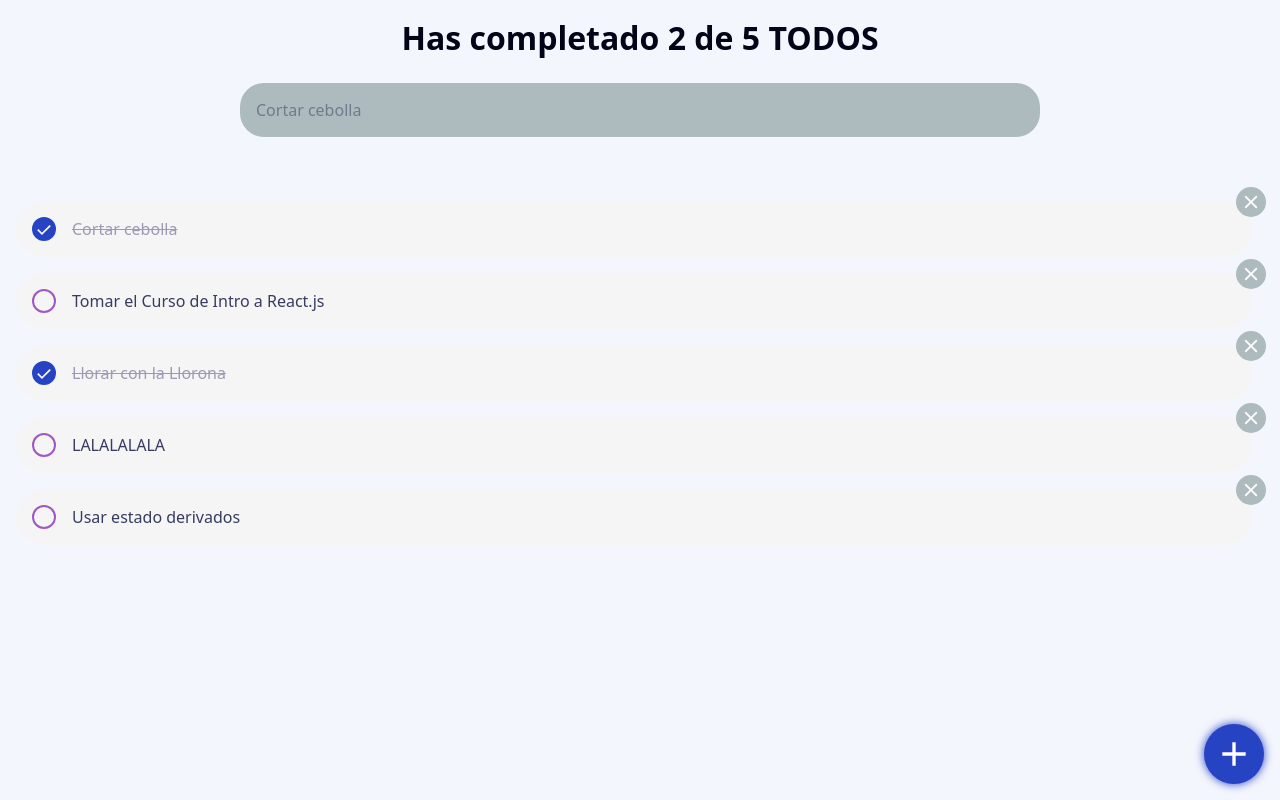
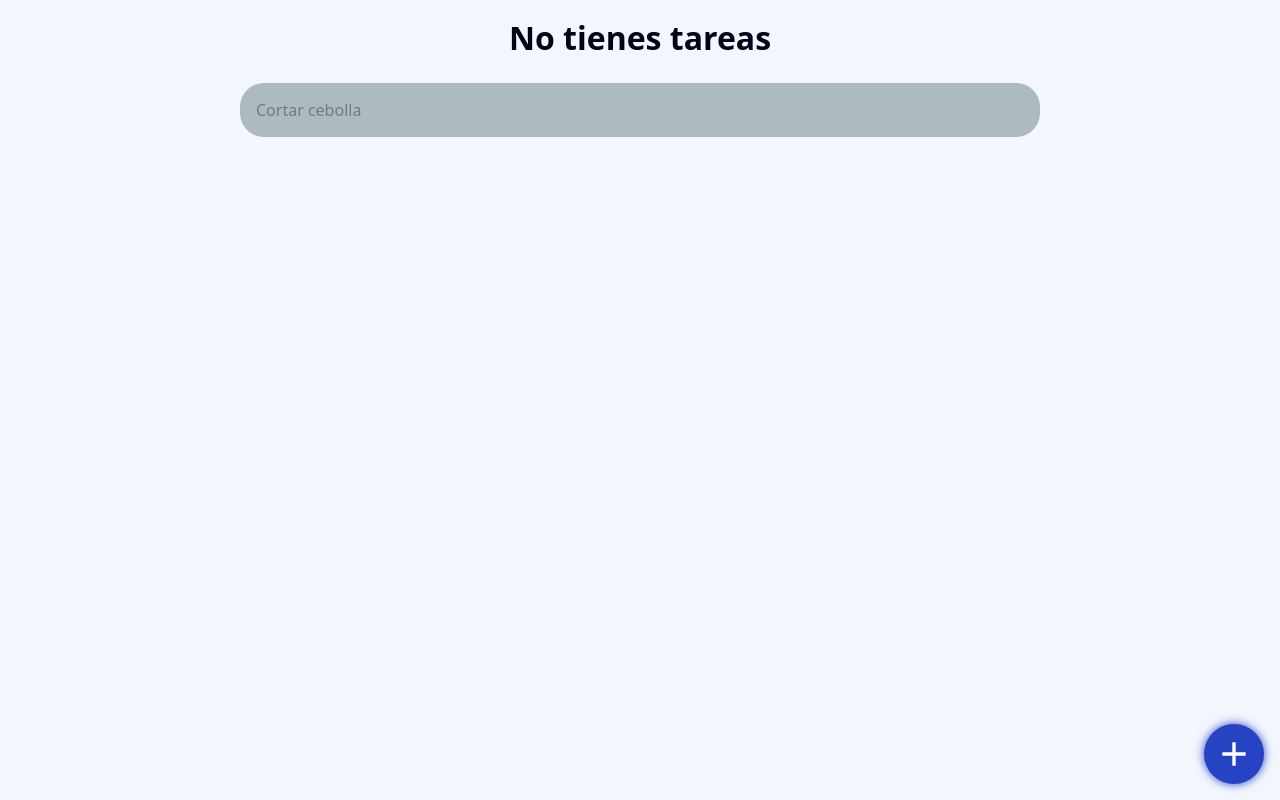
Before and after one commit to nestorrig/PLATZI-React, a React (Vite) app: page / in a window 1280 px wide. Built offline with nearby package versions, Linux system fonts and the light colour scheme.

Commit message:
Clase 1: Local Storage con React.js

```diff
--- a/src/App.jsx
+++ b/src/App.jsx
@@ -7,15 +7,28 @@ import { TodoItem } from './components/TodoItem'
 import { CreateTodoButton } from './components/CreateTodoButton'
 
 
-const defaultTodos = [
-  { text: 'Cortar cebolla', completed: true },
-  { text: 'Tomar el Curso de Intro a React.js', completed: false },
-  { text: 'Llorar con la Llorona', completed: true },
-  { text: 'LALALALALA', completed: false },
-  { text: 'Usar estado derivados', completed: false },
-];
+// const defaultTodos = [
+//   { text: 'Cortar cebolla', completed: true },
+//   { text: 'Tomar el Curso de Intro a React.js', completed: false },
+//   { text: 'Llorar con la Llorona', completed: true },
+//   { text: 'LALALALALA', completed: false },
+//   { text: 'Usar estado derivados', completed: false },
+// ];
+// let stringifyTodos = JSON.stringify(defaultTodos);
+// localStorage.setItem('TODOS_V1', stringifyTodos);
 
 function App() {
+  const localStorageTodos = localStorage.getItem('TODOS_V1');
+  let parsedTodos
+  if (!localStorageTodos) {
+    localStorage.setItem('TODOS_V1', JSON.stringify([]));
+    parsedTodos = [];
+  } else {
+    parsedTodos = JSON.parse(localStorageTodos);
+  }
+  console.log(parsedTodos);
+
+
   const [searchValue, setSearchValue] = useState("");
     useEffect(() => {
         if (searchValue === "") {
@@ -23,7 +36,7 @@ function App() {
         }
         // console.log('los valores de searchValue son: ' + searchValue);
     }, [searchValue]);
-  const [todos, setTodos] = useState(defaultTodos);
+  const [todos, setTodos] = useState(parsedTodos);
   const completedTodos = todos.filter(todo => todo.completed).length;
   const totalTodos = todos.length;
 
@@ -33,8 +46,15 @@ function App() {
       return todoText.includes(searchText);
     }
   )
+
+  const saveTodos = (newTodos) => {
+    const stringifyTodos = JSON.stringify(newTodos);
+    localStorage.setItem('TODOS_V1', stringifyTodos);
+    setTodos(newTodos);
+  }
+
   const handleCheck = (todoText) => {
-    setTodos(todos.map(todo => {
+    saveTodos(todos.map(todo => {
       if (todo.text === todoText) {
         return { ...todo, completed: !todo.completed };
       } else {
@@ -44,7 +64,7 @@ function App() {
   }
 
   const handleDelete = (todoText) => {
-    setTodos(todos.filter(todo => todo.text !== todoText));
+    saveTodos(todos.filter(todo => todo.text !== todoText));
   }
 
   return (
```
